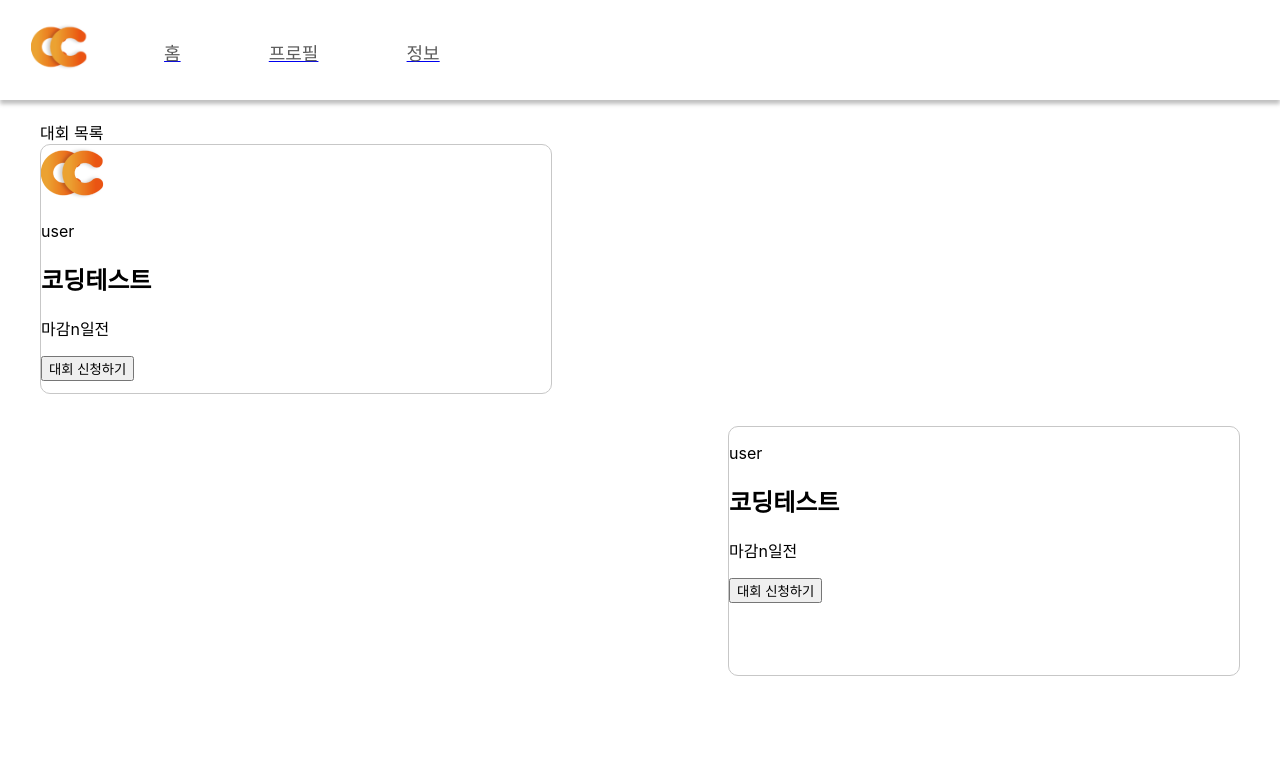
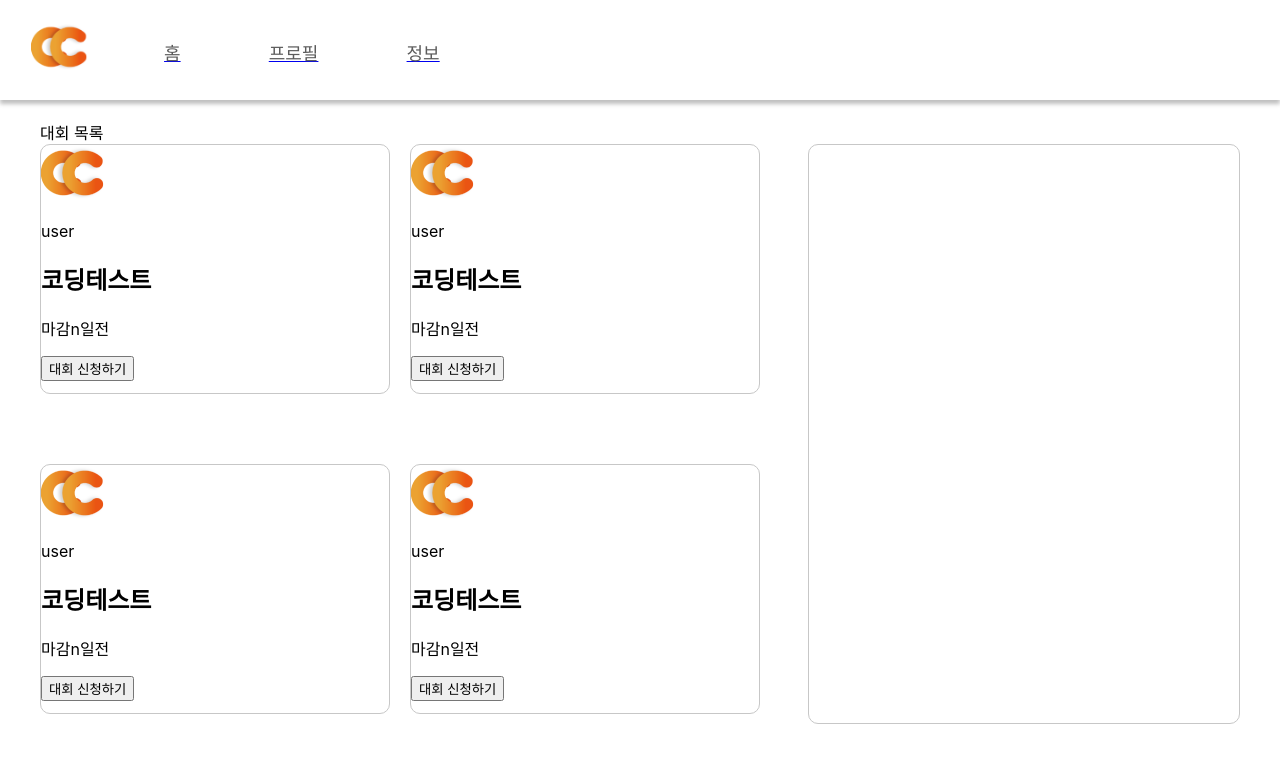
Before and after one commit to ICTProject2021/Con-Con-frontend, a React (Create React App) app: page /home in a window 1280 px wide. Shown: the top 762 px of the page. Built offline with nearby package versions, Linux system fonts and the light colour scheme.

Commit message:
Home content 구조잡기 스타일링

```diff
--- a/src/Home.css
+++ b/src/Home.css
@@ -105,15 +105,25 @@
         min-height: 930px;
         margin: 0 auto;
 }
-.content-card{
-    width: 512px;
+.content-card1{
+    float: left;
+    width: 350px;
     height: 250px;
     left: 192px;
     top: 243px;
     border: 1px solid #C7C7C7;
     box-sizing: border-box;
     border-radius: 10px;
-    margin-bottom: 2rem;
+}
+.content-card2  {
+    float: right;
+    width: 350px;
+    height: 250px;
+    left: 192px;
+    top: 243px;
+    border: 1px solid #C7C7C7;
+    box-sizing: border-box;
+    border-radius: 10px;
 }
 .content-card-right{
     float: right;
@@ -124,5 +134,41 @@
     border: 1px solid #C7C7C7;
     box-sizing: border-box;
     border-radius: 10px;
-    margin-bottom: 2rem;
 }
+.HomeTemplate-content{
+        width: 100%;
+        height: 100%;
+        display: flex;
+        flex-direction: row;
+    justify-content: space-between;
+    align-items: center;
+    }
+.HomeTemplate-content-left{
+    width: 60%;
+}
+.HomeTemplate-content-right{
+    width: 36%;
+}
+.HomeTemplate-content-left-top{
+    width: 100%;
+    height: 320px;
+}
+.HomeTemplate-content-left-mid{
+    width: 100%;
+    height: 320px;
+}
+.profilebase{
+      width: 100%;
+      height: 580px;
+      border: 1px solid #C7C7C7;
+      box-sizing: border-box;
+      border-radius: 10px;
+}
+.HomeTemplate-content-right-top{
+    width: 100%;
+    height: 320px;
+}
+.HomeTemplate-content-right-mid {
+    width: 100%;
+    height: 320px;
+}
--- a/src/components/Content.js
+++ b/src/components/Content.js
@@ -6,14 +6,33 @@ const Content = () => {
       <div className="HomeTemplate">
         <div className="HomeTemplate-header">대회 목록</div>
         <div className="HomeTemplate-content">
-          <div className="content-card">
+          <div className="HomeTemplate-content-left">
+            <div className="HomeTemplate-content-left-top">
+              <div className="content-card1">
                 <img src={logo}></img>
                 <p>user</p>
                 <h2>코딩테스트</h2>
                 <p>마감n일전</p>
                 <button>대회 신청하기</button>
               </div>
-          <div className="content-card-right">
+              <div className="content-card2">
+                <img src={logo}></img>
+                <p>user</p>
+                <h2>코딩테스트</h2>
+                <p>마감n일전</p>
+                <button>대회 신청하기</button>
+              </div>
+            </div>
+            <div className="HomeTemplate-content-left-mid">
+              <div className="content-card1">
+                <img src={logo}></img>
+                <p>user</p>
+                <h2>코딩테스트</h2>
+                <p>마감n일전</p>
+                <button>대회 신청하기</button>
+              </div>
+              <div className="content-card2">
+                <img src={logo}></img>
                 <p>user</p>
                 <h2>코딩테스트</h2>
                 <p>마감n일전</p>
@@ -21,6 +40,14 @@ const Content = () => {
               </div>
             </div>
           </div>
+          <div className="HomeTemplate-content-right">
+            <div className="HomeTemplate-content-right-top">
+              <div className="profilebase"></div>
+            </div>
+            <div className="HomeTemplate-content-right-mid"></div>
+          </div>
+        </div>
+      </div>
     </div>
   );
 };
--- a/src/components/Footer.js
+++ b/src/components/Footer.js
@@ -1,15 +1,13 @@
 import React, { useEffect, useState } from "react";
 const Footer = () => {
-    const thisYear = () => {
-        const year = new Date().getFullYear();
-        return year
-    };
-    return(
-        <div className="main-footer">
-            <p className="copyright">
-            Copyright &copy; Con-Con <span>{thisYear()}</span>
-            </p>
-        </div>
-    )
-}
+  const thisYear = () => {
+    const year = new Date().getFullYear();
+    return year;
+  };
+  return (
+    <div className="PageTemplate-footer">
+      <div className="Footer"></div>
+    </div>
+  );
+};
 export default Footer;
```
Lines whose indentation alone changed are shown as unchanged.
